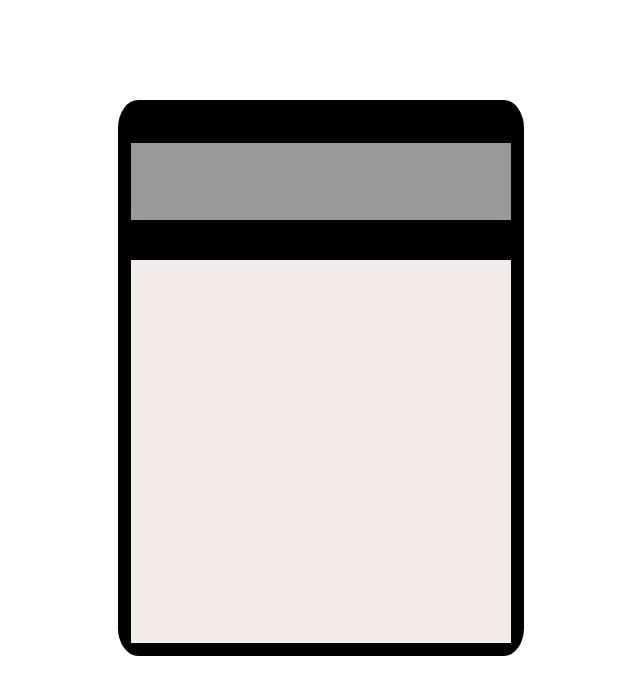
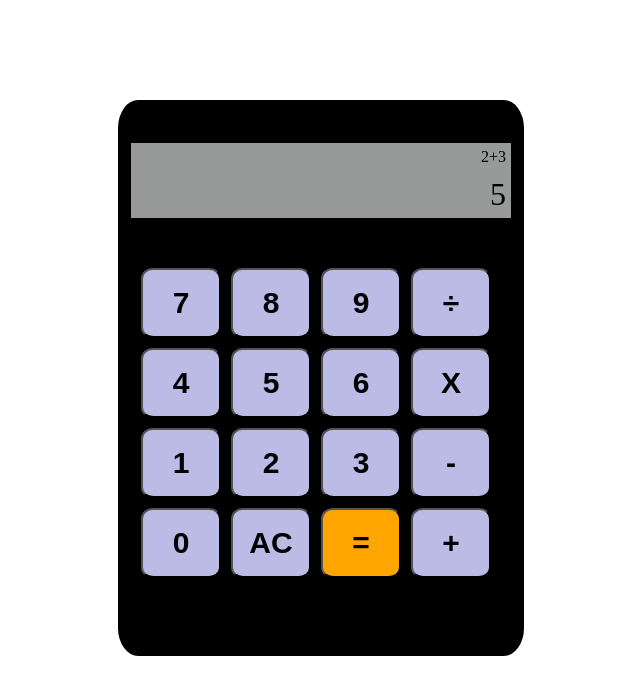
Before and after one commit to ChoudhuryIqbal/OnlineCalculator, a plain HTML site: page index.html in a window 1280 px wide. Shown: the whole page, without its empty margins (319-959 px from the left). Drawn offline with Linux system fonts and the light colour scheme.

Commit message:
FinalizeDesign

```diff
--- a/index.html
+++ b/index.html
@@ -13,9 +13,32 @@
 
     <div class="outerpanel">
         <div class="display">
-
+            <div class="userInput">
+                2+3
+            </div>
+            <div class="output">
+                5
+            </div>
         </div>
         <div class="buttonPanel">
+
+            <button type="button" class="button">7</button>
+            <button type="button" class="button">8</button>
+            <button type="button" class="button">9</button>
+            <button type="button" class="button">&#247</button>
+            <button type="button" class="button">4</button>
+            <button type="button" class="button">5</button>
+            <button type="button" class="button">6</button>
+            <button type="button" class="button">X</button>
+            <button type="button" class="button">1</button>
+            <button type="button" class="button">2</button>
+            <button type="button" class="button">3</button>
+            <button type="button" class="button">-</button>
+            <button type="button" class="button">0</button>
+            <button type="button" class="button">AC</button>
+            <button type="button" class="button" id="equal">=</button>
+            <button type="button" class="button">+</button>
+
 
         </div>
 
--- a/style.css
+++ b/style.css
@@ -21,13 +21,31 @@
     margin-left: 10px;
     margin-top: 40px;
     width: auto;
+    display: flex;
+    flex-direction: column;
+    justify-content: left;
+    align-items: flex-end;
+}
+
+.userInput {
+    padding: 5px;
+}
+
+.output {
+    font-size: 32px;
+    padding: 5px;
 }
 
 .buttonPanel {
     background-color: green;
     height: 400px;
     margin: 10px;
-    background-color: rgb(243, 234, 234);
+    background-color: black;
+    display: grid;
+    grid-template-rows: repeat(4, 70px);
+    grid-template-columns: repeat(4, 80px);
+    gap: 10px;
+    padding: 10px;
 }
 
 body {
@@ -35,3 +53,14 @@ body {
     justify-content: center;
     margin-top: 100px;
 }
+
+.button {
+    border-radius: 15%;
+    background-color: rgb(187, 187, 230);
+    font-size: 30px;
+    font-weight: bold;
+}
+
+#equal {
+    background-color: orange;
+}
```
